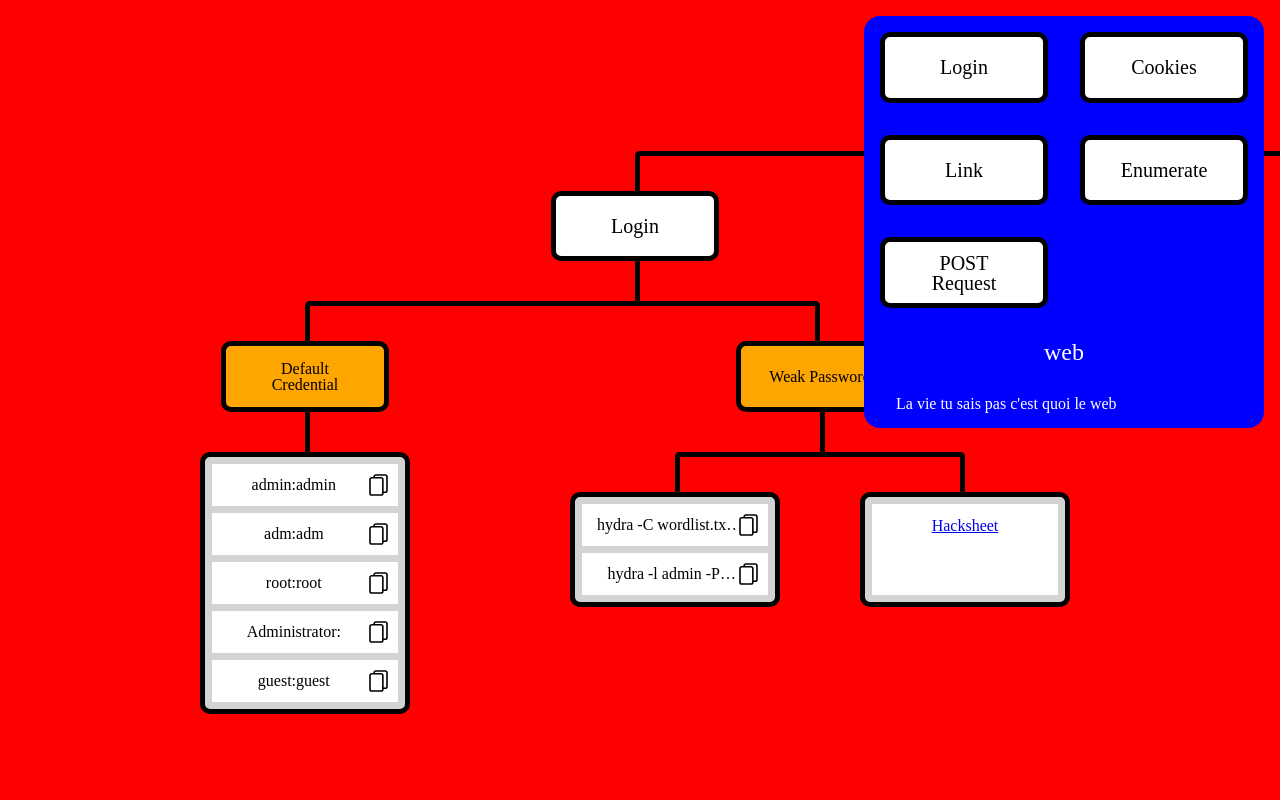
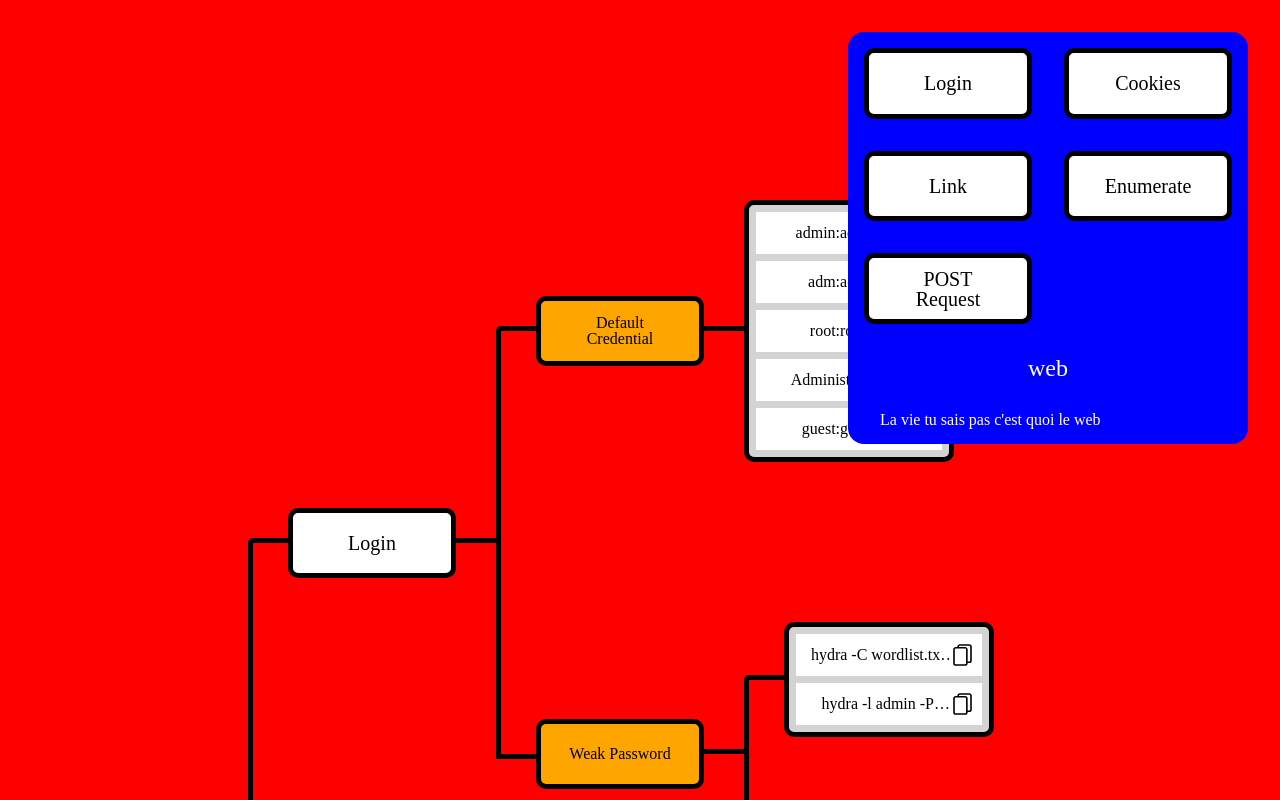
Before and after one commit to sawyerf/Hackinator, a React (Create React App) app: page / in a window 1280 px wide. Built offline with nearby package versions, Linux system fonts and the light colour scheme.

Commit message:
Add: Vertical & Node anchor link

```diff
--- a/src/assets/blocks.css
+++ b/src/assets/blocks.css
@@ -54,6 +54,7 @@ div.block-text {
     background-color: lightgrey;
     width: 25ch;
     min-height: 3em;
+    max-width: 25ch;
     border: solid 5px black;
     border-radius: 10px;
 }
@@ -125,15 +126,3 @@ a.block-url {
     height: 2ex;
     text-align: center;
 }
-
-.parent {
-    display: flex;
-    flex-direction: column;
-    align-items: center;
-    align-content: center;
-}
-
-.child {
-    display: flex;
-    flex-direction: row;
-}
--- a/src/assets/index.css
+++ b/src/assets/index.css
@@ -1,3 +1,3 @@
 @import './blocks.css';
-@import './links.css';
+@import './links-vertical.css';
 @import './information.css';
--- a/src/assets/information.css
+++ b/src/assets/information.css
@@ -8,7 +8,7 @@
     position: fixed;
     top: 0;
     right: 0;
-    margin: 1em;
+    margin: 2em;
     background-color: blue;
     border-radius: 1em;
 }
--- a/src/assets/links.css
+++ b/src/assets/links-horizontal.css
@@ -4,17 +4,17 @@
     --link-size: 5px;
 }
 
-/* * {
-    position: relative;
-    margin: 0;
-    padding: 0;
+.parent {
+    display: flex;
+    flex-direction: column;
+    align-items: center;
+    align-content: center;
+}
 
-    border: 0 none;
-
-    -webkit-transition: all ease .4s;
-    -moz-transition: all ease .4s;
-    transition: all ease .4s;
-} */
+.child {
+    display: flex;
+    flex-direction: row;
+}
 
 .diagram {
     width: 100vw;
--- /dev/null
+++ b/src/assets/links-vertical.css
@@ -0,0 +1,121 @@
+:root {
+    --left-size: 40px;
+    --link-color: black;
+    --link-size: 5px;
+}
+
+.parent {
+    display: flex;
+    flex-direction: row;
+    align-items: center;
+    align-content: center;
+}
+
+.child {
+    display: flex;
+    flex-direction: column;
+}
+
+.diagram {
+    width: 100vw;
+   height: 100vh;
+    background-color: red;
+    overflow: scroll;
+    min-width: auto;
+}
+
+.diagram .child {
+    position: relative;
+    padding-left: var(--left-size);
+}
+
+.diagram .parent {
+    position: relative;
+    padding: var(--left-size);
+    padding-right: 0px;
+    float: bottom;
+
+    text-align: center;
+    list-style-type: none;
+}
+
+.diagram .parent::before,
+.diagram .parent::after {
+    content: '';
+    position: absolute;
+    left: 0;
+    top: 0;
+    height: 50%;
+    width: var(--left-size);
+    border-left: var(--link-size) solid var(--link-color);
+}
+
+.diagram .parent::after {
+    bottom: 0;
+    top: auto;
+
+    border-top: var(--link-size) solid var(--link-color);
+}
+
+.diagram .parent:only-child::after,
+.diagram .parent:only-child::before {
+    content: '';
+    display: none;
+}
+
+.diagram .parent:only-child {
+    padding-left: 0;
+}
+
+.diagram .parent:first-child::before,
+.diagram .parent:last-child::after {
+    border: 0 none;
+}
+
+.diagram .parent:last-child::before {
+    border-bottom: var(--link-size) solid var(--link-color);
+    border-radius: 0 var(--link-size) 0 0;
+}
+
+.diagram .parent:first-child::after {
+    border-radius: var(--link-size) 0 0 0;
+}
+
+.diagram .child .child::before {
+    content: '';
+    position: absolute;
+    left: 0;
+    bottom: 50%;
+    border-bottom: var(--link-size) solid var(--link-color);
+    height: 0;
+    width: var(--left-size);
+}
+
+/* .diagram .parent .block {
+    display: inline-block;
+    padding: 5px 10px;
+
+    border-radius: 5px;
+    border: var(--link-size) solid blue;
+
+    text-decoration: none;
+    text-transform: uppercase;
+    color: blue;
+    font-family: arial, verdana, tahoma;
+    font-size: 11px;
+} */
+
+/* .diagram .parent .block:hover,
+.diagram .parent .block:hover+.child .parent .block {
+    color: purple;
+    background: purple;
+    border: var(--link-size) solid purple;
+}
+
+.diagram .parent .block:hover+.child .parent::after,
+.diagram .parent .block:hover+.child .parent::before,
+.diagram .parent .block:hover+.child::before,
+.diagram .parent .block:hover+.child ul::before {
+    content: '';
+    border-color: pink;
+} */
--- a/src/components/ListNextNode.tsx
+++ b/src/components/ListNextNode.tsx
@@ -15,9 +15,7 @@ const ListNextNode = (props: ListNextNodeProps) => {
 			const node = block as BlockNodeType;
 			return (
 				<div style={{ margin: '1em', flex: 1}} onClick={() => {
-					if (node.choice.filter(choice => choice.type == 'node').length > 0){
-						props.setSelect(node);
-					}
+					props.setSelect(node);
 				}}>
 					<NodeBlock name={node.name} type={node.is} />
 				</div>
--- a/src/components/NodeBlock.tsx
+++ b/src/components/NodeBlock.tsx
@@ -6,8 +6,10 @@ interface NodeProps {
 }
 
 const NodeBlock = (props: NodeProps) => {
+    const idName = props.name.toLowerCase().replace(' ', '-');
     return (
-        <div className={`block block-node block-type-${props.type}`} >
+        <div onClick={() => { window.location.hash = idName }} className={`block block-node block-type-${props.type}`} >
+            <div id={idName} style={{ position: 'absolute', transform: 'translateY(-50vh)' }}></div>
             <p className={`block-node block-type-${props.type}`}>{props.name}</p>
         </div>
     )
```
